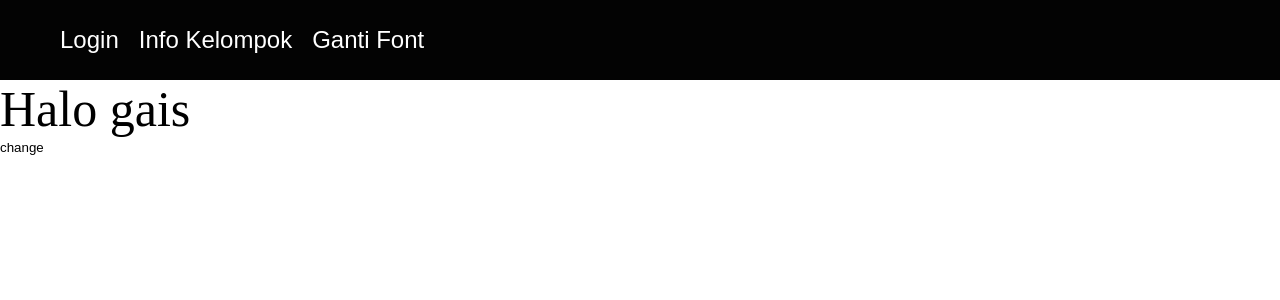
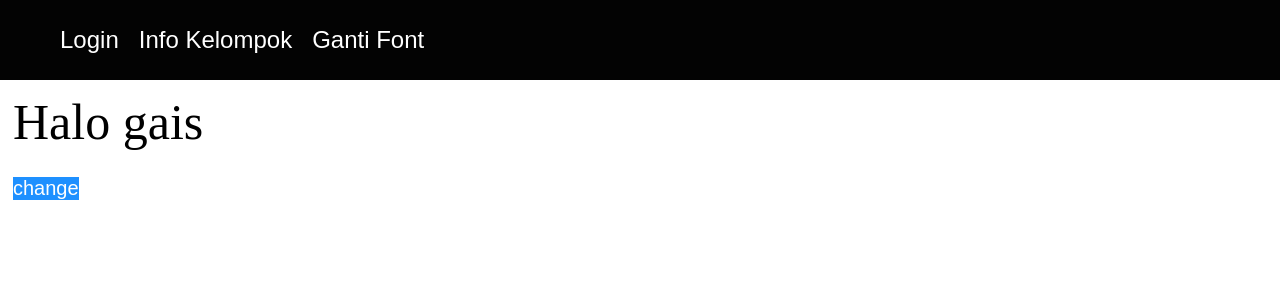
Before and after one commit to dadio22/tugas_mod4_kel3, a React (Create React App) app: page /usecontext in a window 1280 px wide. Shown: the top 300 px of the page. Built offline with nearby package versions, Linux system fonts and the light colour scheme.

Commit message:
gantifont

```diff
--- a/src/component/usecontext/GantiFont.js
+++ b/src/component/usecontext/GantiFont.js
@@ -20,6 +20,7 @@ export default function GantiFont() {
         <Text />
         <button
           className="Button"
+          style={{ margin: 13, fontSize: 20, backgroundColor: "dodgerblue",  color: "white"}}
           onClick={() =>
             setValuefont(
               valuefont === Font.primary ? Font.secondary : Font.primary
@@ -38,7 +39,7 @@ function Text(props) {
   return (
     <p
       className="titleContext"
-      style={{ fontSize: 50, fontFamily: font.value }}
+      style={{ fontSize: 50, fontFamily: font.value, margin: 13 }}
     >
       Halo gais
     </p>
```
